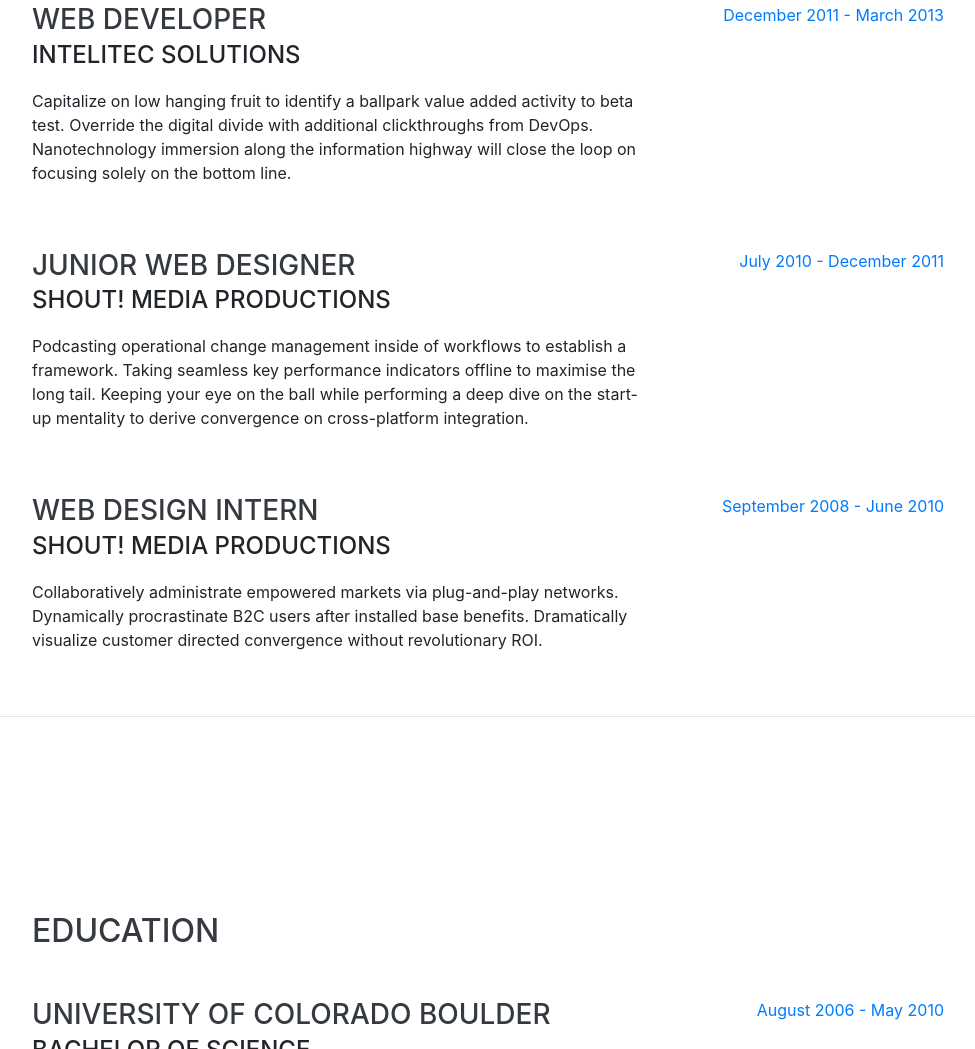
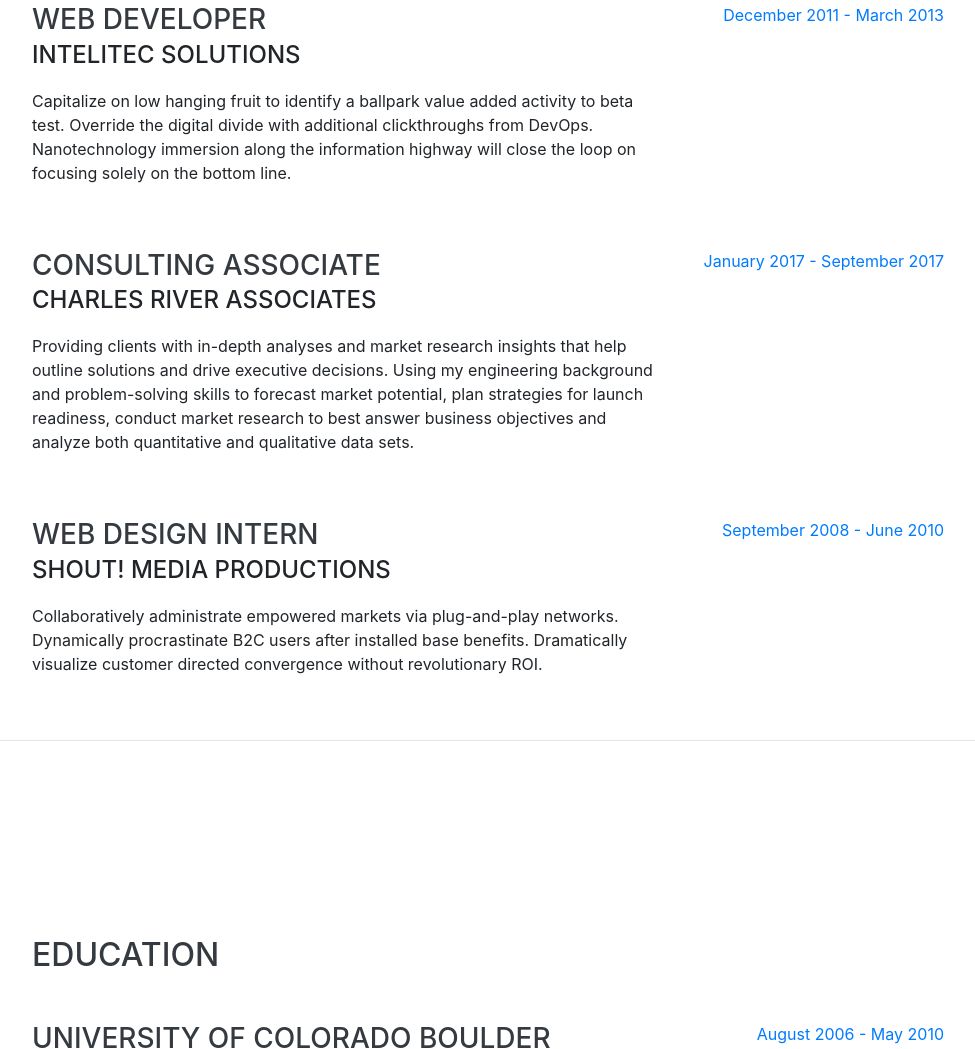
Before and after one commit to jasonfreebergtest/mariefreeberg, a website with bundled scripts: page index.html in a window 1280 px wide. Shown: the part 1226-2275 px from the top of the page, without its empty margins (288-1263 px from the left). Built offline with nearby package versions, Linux system fonts and the light colour scheme; a web font is replaced by a local one.

Commit message:
Done with charles river associates

```diff
--- a/index.html
+++ b/index.html
@@ -82,6 +82,7 @@
       </div>
     </section>
 
+    <!-- Line break -->
     <hr class="m-0">
 
     <section class="resume-section p-3 p-lg-5 d-flex justify-content-center" id="experience">
@@ -114,12 +115,14 @@
 
         <div class="resume-item d-flex flex-column flex-md-row justify-content-between mb-5">
           <div class="resume-content">
-            <h3 class="mb-0">Junior Web Designer</h3>
-            <div class="subheading mb-3">Shout! Media Productions</div>
-            <p>Podcasting operational change management inside of workflows to establish a framework. Taking seamless key performance indicators offline to maximise the long tail. Keeping your eye on the ball while performing a deep dive on the start-up mentality to derive convergence on cross-platform integration.</p>
+            <h3 class="mb-0">Consulting Associate</h3>
+            <div class="subheading mb-3">Charles river Associates</div>
+            <p>
+                Providing clients with in-depth analyses and market research insights that help outline solutions and drive executive decisions. Using my engineering background and problem-solving skills to forecast market potential, plan strategies for launch readiness, conduct market research to best answer business objectives and analyze both quantitative and qualitative data sets.
+            </p>
           </div>
           <div class="resume-date text-md-right">
-            <span class="text-primary">July 2010 - December 2011</span>
+            <span class="text-primary">January 2017 - September 2017</span>
           </div>
         </div>
 
```
